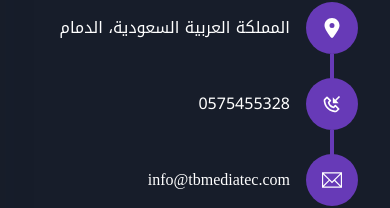
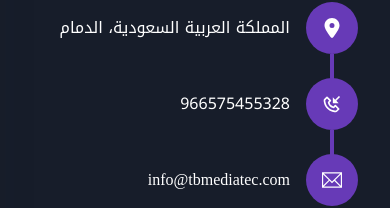
Before and after one commit to mhmd-k/tb-media, a React (Vite) app: page /contact-us in a window 390 px wide. Shown: the part 234-442 px from the top of the page. Built offline with nearby package versions, Linux system fonts and the light colour scheme.

Commit message:
chnage phone number

```diff
--- a/src/components/Layout.tsx
+++ b/src/components/Layout.tsx
@@ -3,6 +3,7 @@
 import { Outlet } from "react-router-dom";
 import ScrollToTop from "./ScrollToTop";
 import { BsWhatsapp } from "react-icons/bs";
+import { phoneNumber } from "../data/data";
 
 function Layout() {
   return (
@@ -11,7 +12,7 @@
         <Header />
         <Outlet />
         <a
-          href="https://wa.me/0575455328"
+          href={`https://wa.me/${phoneNumber}`}
           target="_blank"
           className="fixed z-10 right-5 bottom-5 md:right-20 md:bottom-10 flex justify-center items-center w-14 h-14 text-2xl bg-green-500 rounded-full shadow-lg shadow-green-500/50 transition-all ease-in-out hover:scale-105"
         >
--- a/src/components/ServiceCard.tsx
+++ b/src/components/ServiceCard.tsx
@@ -2,6 +2,7 @@
 import { service } from "../types";
 import ScrollAnimation from "react-animate-on-scroll";
 import Lottie from "react-lottie";
+import { phoneNumber } from "../data/data";
 
 function ServiceCard({
   title,
@@ -51,7 +52,7 @@
           .split(".")
           .map((e) => e && <p className="md:text-xl mb-4">{e}.</p>)}
         <a
-          href="https://wa.me/0575455328"
+          href={`https://wa.me/${phoneNumber}`}
           target="_blank"
           className="flex gap-2 items-center bg-purple-500 w-fit px-8 py-4 rounded-md mt-6 text-white transition-all hover:scale-105 hover:bg-purple-400"
         >
--- a/src/data/data.tsx
+++ b/src/data/data.tsx
@@ -10,6 +10,8 @@
   webDesignLottieOptions,
   WebDevelopmentLottieOptions,
 } from "./lottiesOptions";
+
+export const phoneNumber = "966575455328";
 
 export const socialLinks = [
   {
--- a/src/pages/ContactPage.tsx
+++ b/src/pages/ContactPage.tsx
@@ -10,6 +10,7 @@
 import emailjs from "@emailjs/browser";
 import toast from "react-hot-toast";
 import { ImSpinner2 } from "react-icons/im";
+import { phoneNumber } from "../data/data";
 
 const EMAIL_REGX = /^[A-Z0-9._%+-]+@[A-Z0-9.-]+\.[A-Z]{2,}$/i;
 
@@ -143,7 +144,7 @@
 
                   <BiPhoneIncoming />
                 </div>
-                <p style={{ direction: "ltr" }}>0575455328</p>
+                <p style={{ direction: "ltr" }}>{phoneNumber}</p>
               </div>
               <div className="flex items-center gap-4">
                 <div className="rounded-full bg-purple-500 p-4 text-xl">
```
